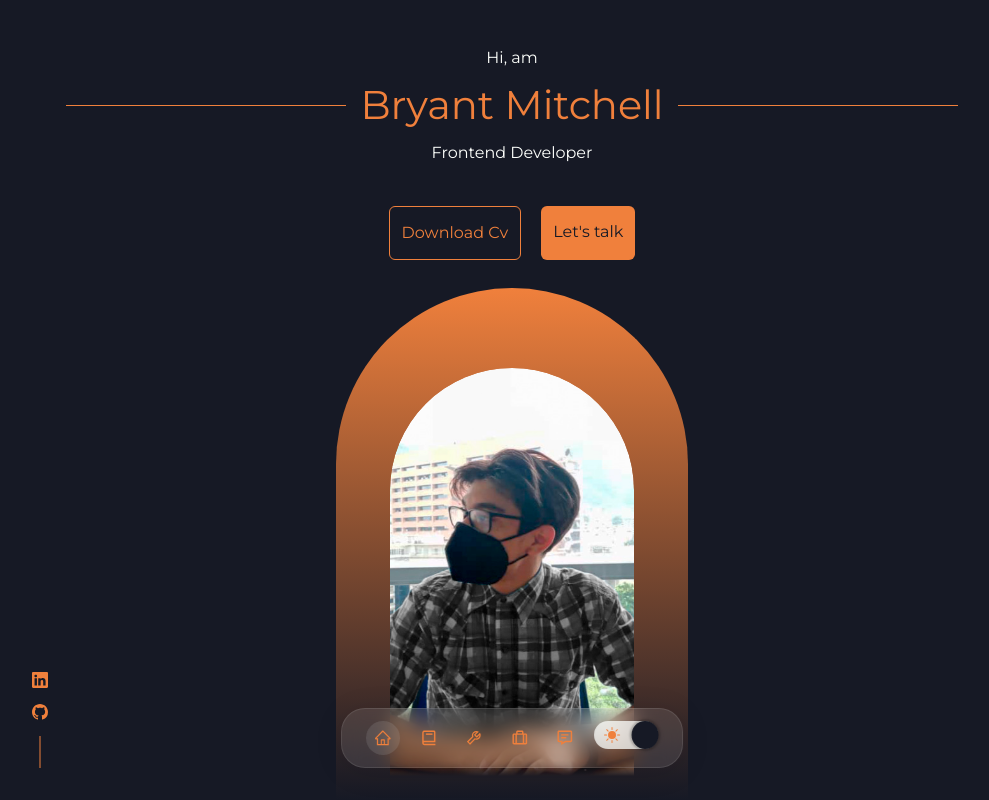
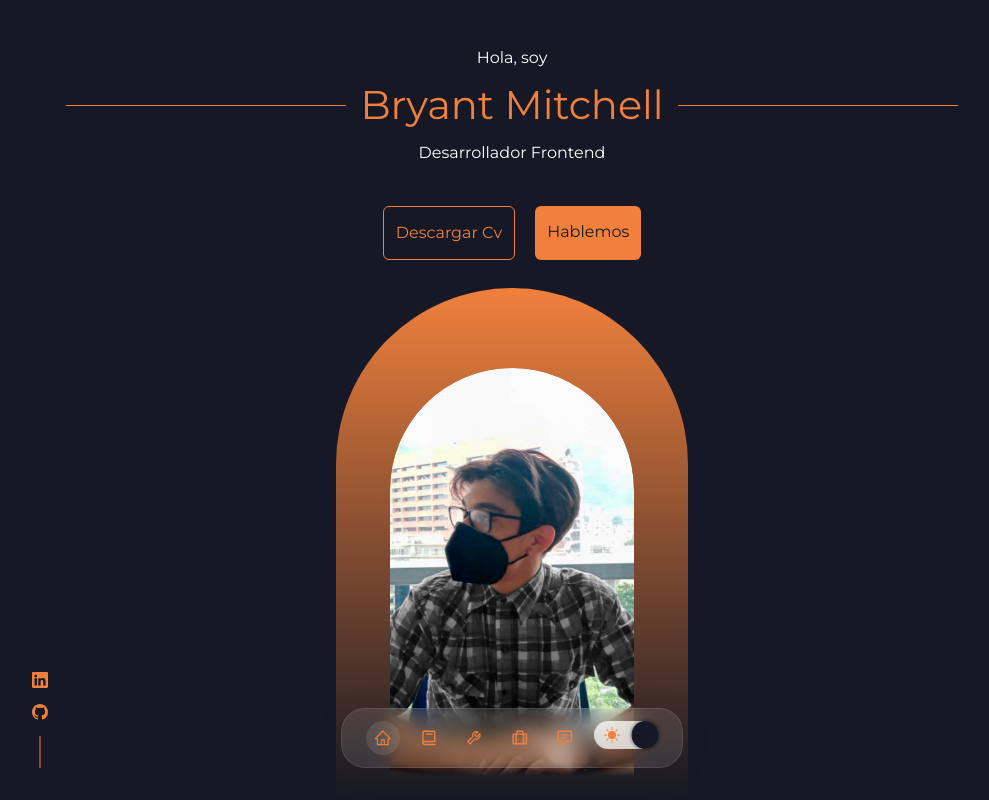
Before and after one commit to bratik121/portafolio, a React (Vite) app: page / in a window 1280 px wide. Shown: the top 800 px of the page, without its empty margins (128-1117 px from the left). Built offline with nearby package versions, Linux system fonts and the light colour scheme.

Commit message:
cambiando a español (cambio pequeño)

```diff
--- a/src/App.tsx
+++ b/src/App.tsx
@@ -17,7 +17,7 @@ export const langContext = createContext({} as contextType);
 function App() {
 	const [dark, setDark] = useState(true);
 	const [modalSate, setModalSate] = useState(false);
-	const [lang, setLang] = useState("En");
+	const [lang, setLang] = useState("Es");
 
 	const setTheme = () => {
 		setDark(!dark);
```
